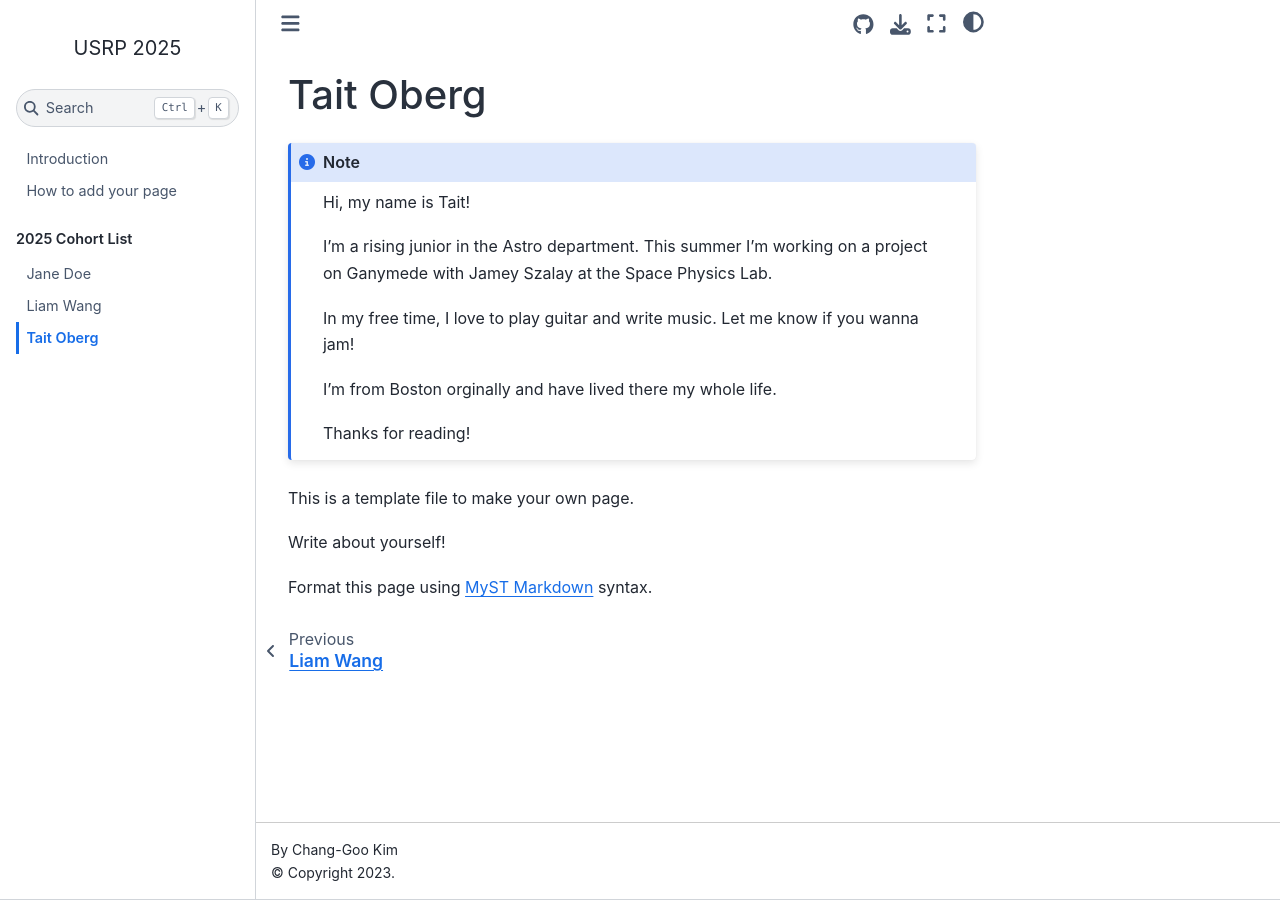
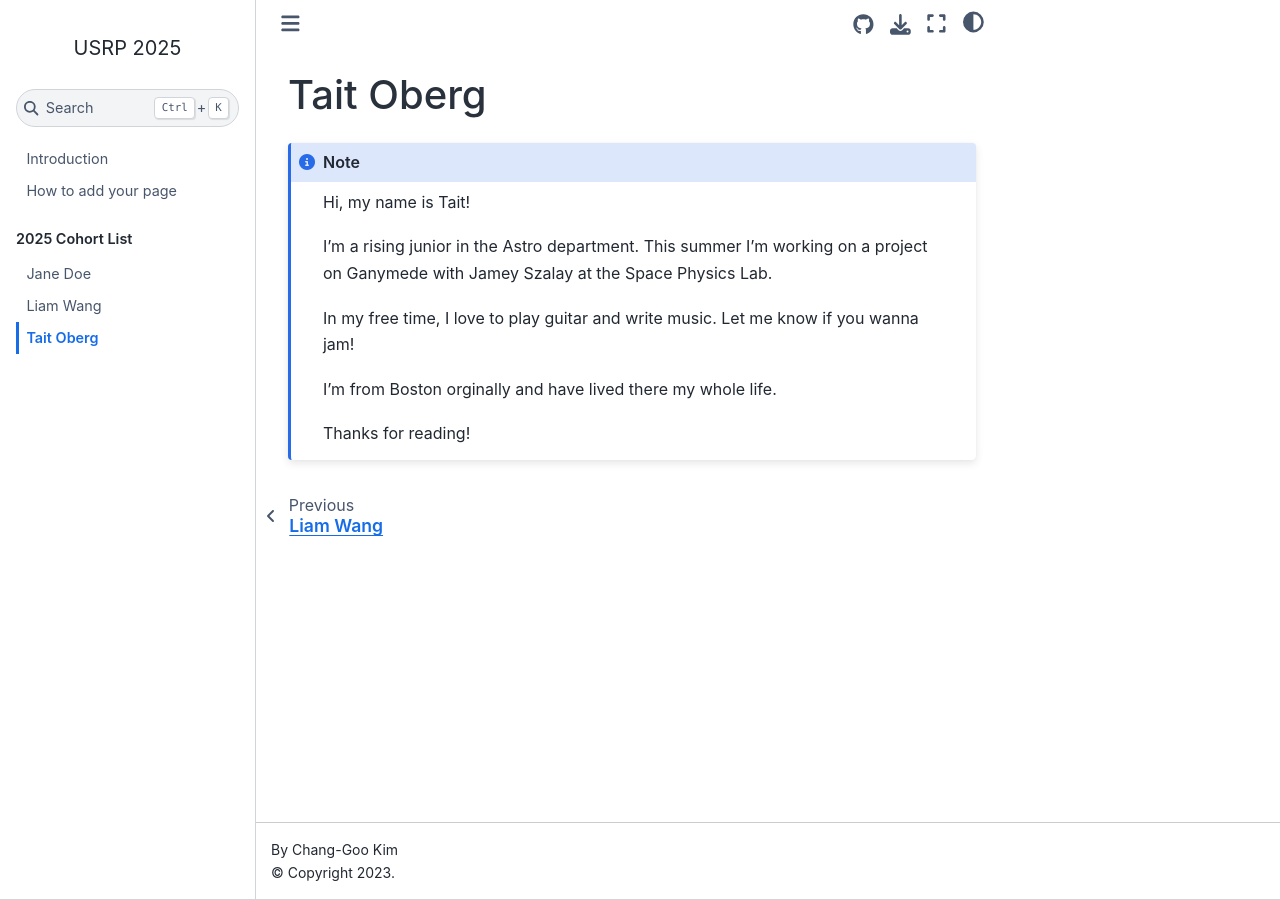
Before and after one commit to changgoo/usrp-introduction, a Jupyter Book: the page built from docs/students/tait_oberg.md, in a window 1280 px wide. Built offline with Jupyter Book 1.0.4 settings and Sphinx 7.4.7 and the Sphinx Book theme 1.1.4, drawn with Linux system fonts in a browser that asks for light colours.

Commit message:
changes to my intro

````diff
--- a/docs/students/tait_oberg.md
+++ b/docs/students/tait_oberg.md
@@ -12,9 +12,3 @@ I'm from Boston orginally and have lived there my whole life.
 Thanks for reading!
 
 ```
-
-This is a template file to make your own page.
-
-Write about yourself!
-
-Format this page using [MyST Markdown](https://jupyterbook.org/en/stable/content/index.html) syntax.
````
